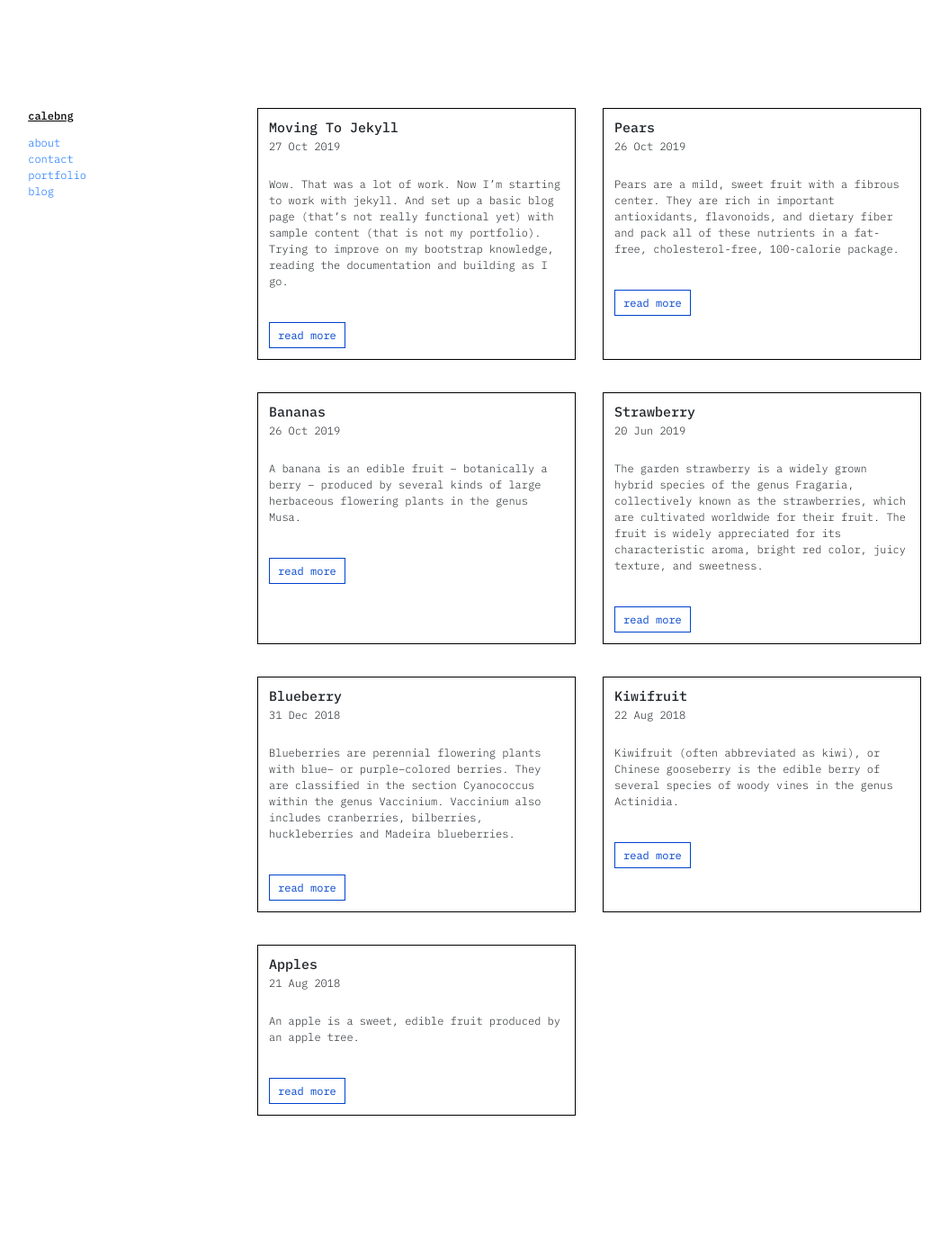
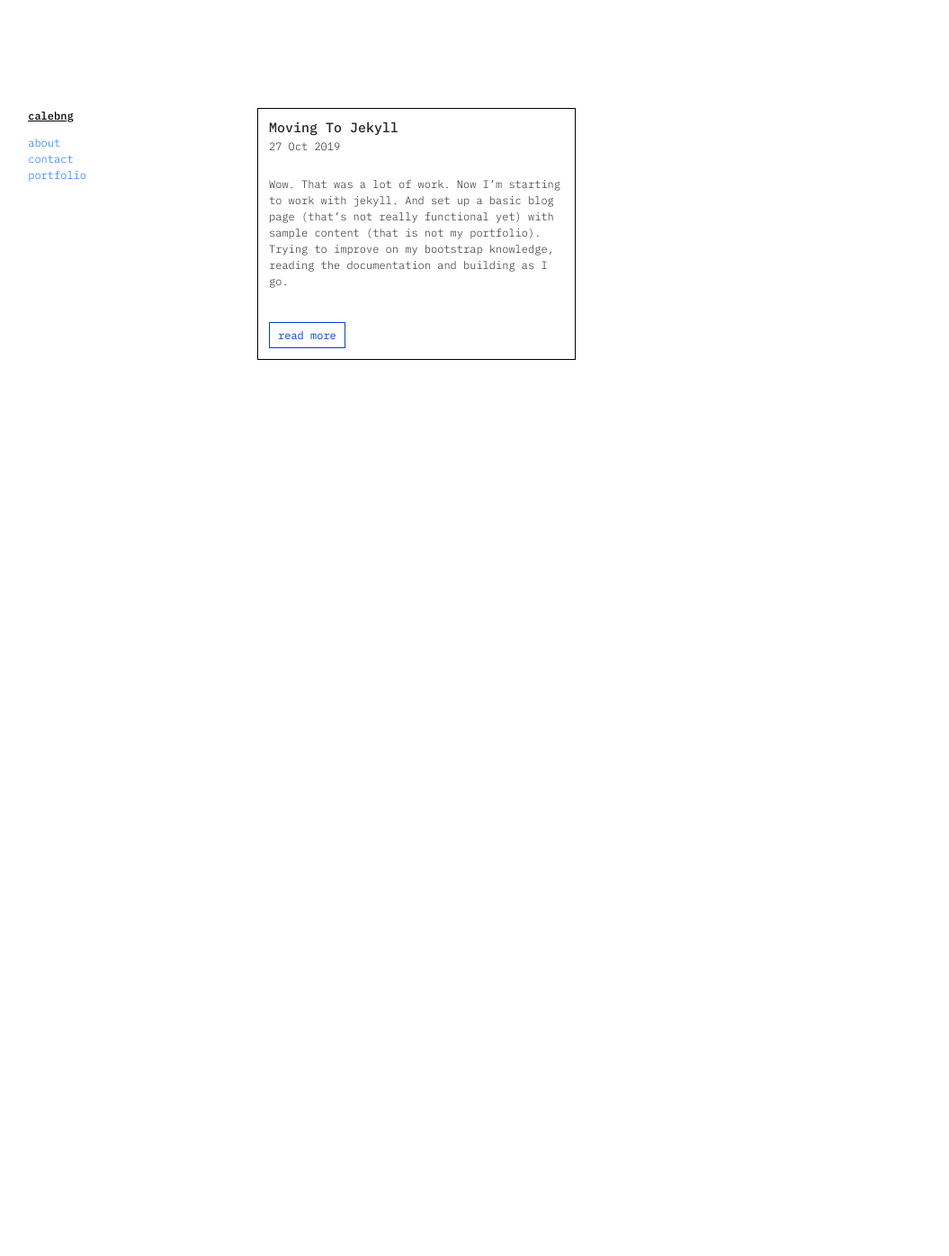
Before and after one commit to calebnjw/calebnjw.github.io, a Jekyll site: the page built from blog.html, in a window 1280 px wide. Shown: the whole page at 90% size, without its empty margins (113-1168 px from the left). Built offline with Jekyll 4.4.1, drawn with Linux system fonts in a browser that asks for light colours; nearby versions of some CDN libraries; after the commit the page ends 900 px from its top, so only the background shows below that.

Commit message:
unlinked the blog.

```diff
--- a/_data/nav.yml
+++ b/_data/nav.yml
@@ -4,5 +4,3 @@
   link: /contact.html
 - name: portfolio
   link: /assets/files/portfolio_191010.pdf
-- name: blog
-  link: /blog.html
--- a/_posts/2018-08-21-apples.md
+++ /dev/null
@@ -1,8 +0,0 @@
----
-layout: post
-author: jill
-category: [apple]
----
-An apple is a sweet, edible fruit produced by an apple tree.
-
-Apple trees are cultivated worldwide, and are the most widely grown species in the genus Malus. The tree originated in Central Asia, where its wild ancestor, Malus sieversii, is still found today. Apples have been grown for thousands of years in Asia and Europe, and were brought to North America by European Colonists.
--- a/_posts/2018-08-22-kiwifruit.md
+++ /dev/null
@@ -1,9 +0,0 @@
----
-layout: post
-author: ted
-category: [kiwi]
----
-Kiwifruit (often abbreviated as kiwi), or Chinese gooseberry is the edible
-berry of several species of woody vines in the genus Actinidia.
-
-The most common cultivar group of kiwifruit is oval, about the size of a large hen's egg (5–8 cm (2.0–3.1 in) in length and 4.5–5.5 cm (1.8–2.2 in) in diameter). It has a fibrous, dull greenish-brown skin and bright green or golden flesh with rows of tiny, black, edible seeds. The fruit has a soft texture, with a sweet and unique flavor.
--- a/_posts/2018-12-31-blueberry.md
+++ /dev/null
@@ -1,6 +0,0 @@
----
-layout: post
-author: jill
-category: [blueberry]
----
-Blueberries are perennial flowering plants with blue– or purple–colored berries. They are classified in the section Cyanococcus within the genus Vaccinium. Vaccinium also includes cranberries, bilberries, huckleberries and Madeira blueberries.
--- a/_posts/2019-10-26-bananas.md
+++ /dev/null
@@ -1,8 +0,0 @@
----
-layout: post
-author: jill
-category: [banana]
----
-A banana is an edible fruit – botanically a berry – produced by several kinds of large herbaceous flowering plants in the genus Musa.
-
-In some countries, bananas used for cooking may be called "plantains", distinguishing them from dessert bananas. The fruit is variable in size, color, and firmness, but is usually elongated and curved, with soft flesh rich in starch covered with a rind, which may be green, yellow, red, purple, or brown when ripe.
--- a/_posts/2019-10-26-pears.md
+++ /dev/null
@@ -1,8 +0,0 @@
----
-layout: post
-author: jill
-category: [pear]
----
-Pears are a mild, sweet fruit with a fibrous center. They are rich in important antioxidants, flavonoids, and dietary fiber and pack all of these nutrients in a fat-free, cholesterol-free, 100-calorie package.
-
-Consuming pears may help with weight loss and reduce the risk of developing cancer, hypertension, diabetes, and heart disease if eaten as part of an overall healthy diet.
--- a/_posts/2019-6-20-strawberry.md
+++ /dev/null
@@ -1,6 +0,0 @@
----
-layout: post
-author: jill
-category: [strawberry]
----
-The garden strawberry is a widely grown hybrid species of the genus Fragaria, collectively known as the strawberries, which are cultivated worldwide for their fruit. The fruit is widely appreciated for its characteristic aroma, bright red color, juicy texture, and sweetness.
```
